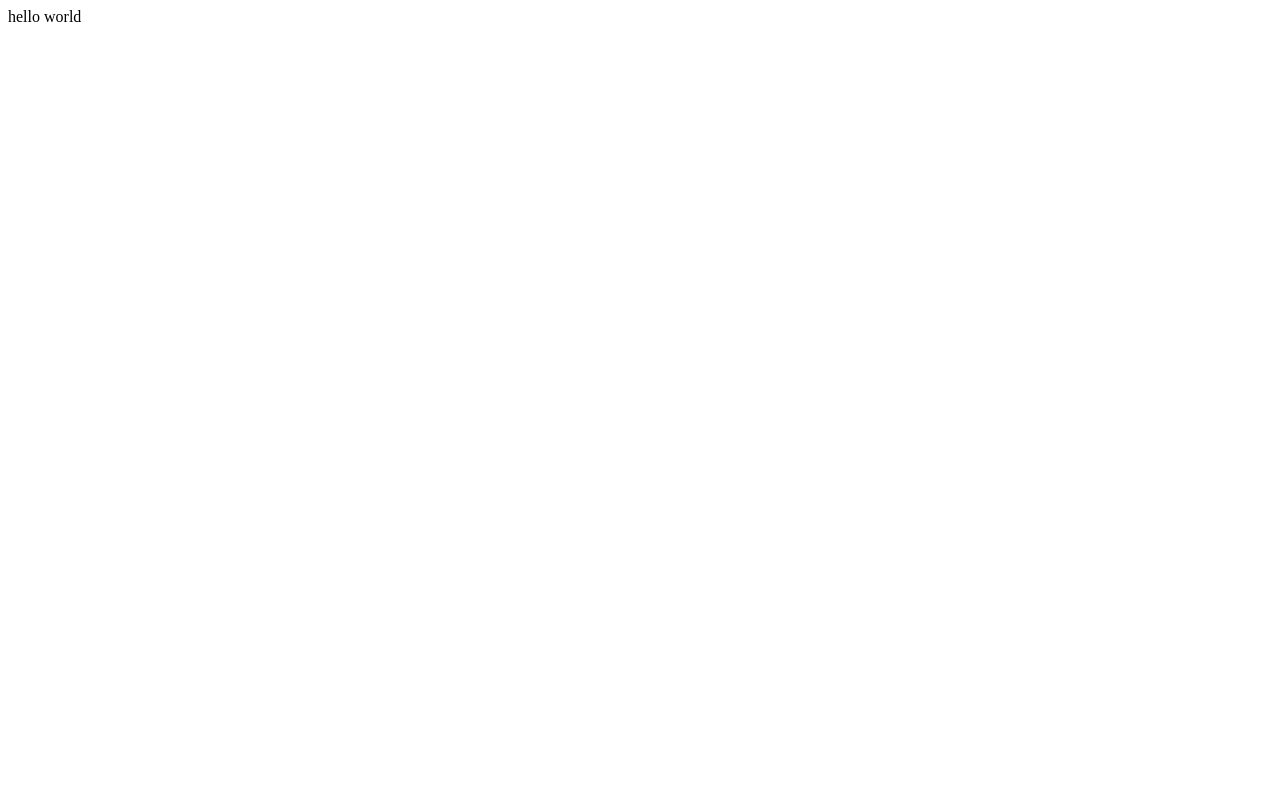
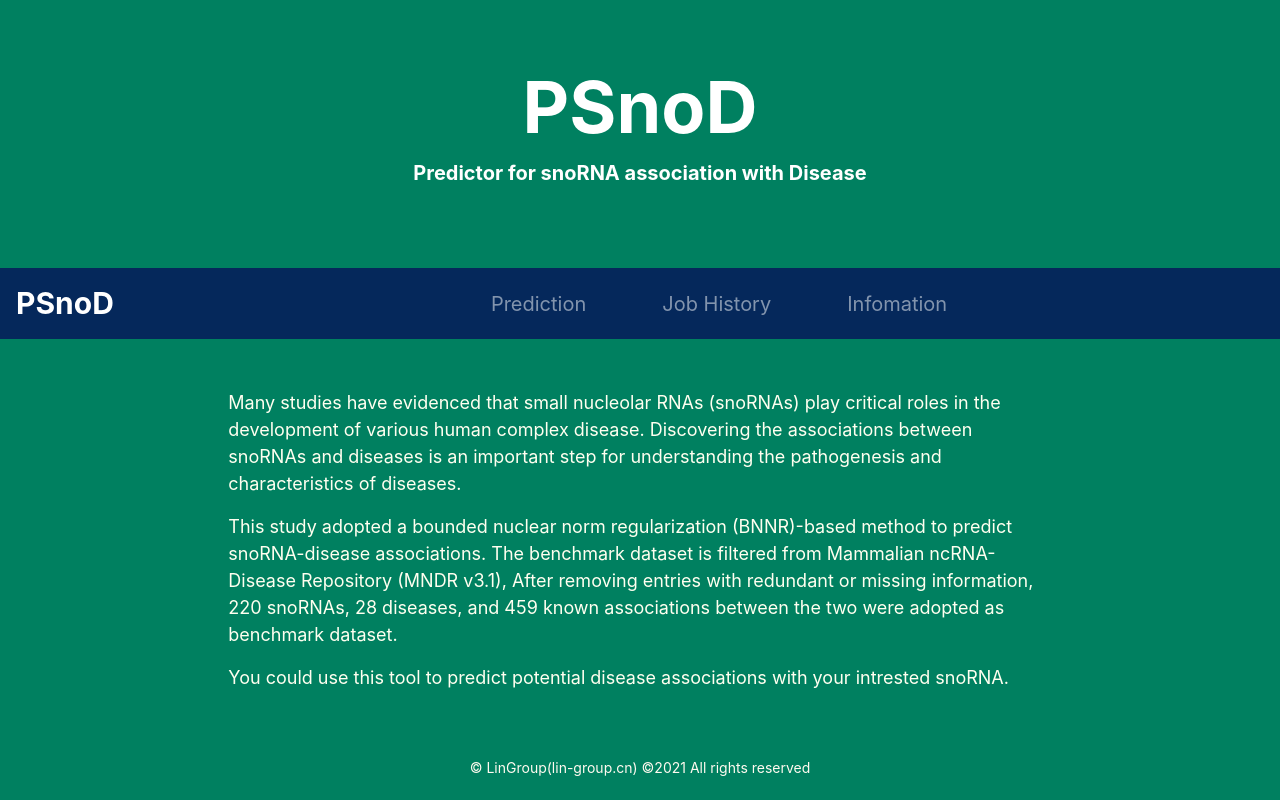
Before and after one commit to Hql1998/PSnoD_webserver, a Flask app: page / in a window 1280 px wide. Before the commit the page is almost empty. Run offline with Flask 2, Linux system fonts and the light colour scheme; some libraries are stand-ins or nearby versions.

Commit message:
created my homepage

```diff
--- a/main.py
+++ b/main.py
@@ -1,7 +1,9 @@
+import sys
+import os
+
 from flask import Flask
 from flask_sqlalchemy import SQLAlchemy, Model
-import sys
-import os
+from flask_bootstrap import Bootstrap
 
 app = Flask(__name__)
 
@@ -12,7 +14,8 @@ else:  # 否则使用四个斜线
     prefix = 'sqlite:////'
 app.config["SQLALCHEMY_DATABASE_URI"] = prefix + os.path.join(app.root_path, "database.db")
 app.config["SQLALCHEMY_TRACK_MODIFICATIONS"] = False
-
+app.config["SECRET_KEY"]=b"_5#y2LF4#d\xe9X\x00\xbe~Uq\xebX\xae\x81\x1fs\t\xb4\x99\xa3\x87\xec]/"
+bootstrap = Bootstrap(app)
 db = SQLAlchemy(app)
 
 import views
--- a/static/css/main.css
+++ b/static/css/main.css
@@ -0,0 +1,43 @@
+body{
+    background-color: rgb(0,128,96);
+}
+#navbar {
+    background-color: #05285B;/*#05285B #5cdb95 rgb(0,128,96)     border: 1px solid #5cdb95;*/
+    text-align: center;
+    position: sticky;
+    z-index: 4;
+
+}
+.navbar-brand {
+    font-size: 30px;
+    font-weight: bold;
+}
+.nav-link{
+    font-size: 20px;
+    margin-left: 30px;
+    margin-right: 30px;
+}
+.navbar-nav{
+    position: relative;
+    left: -55px;
+}
+.jumbotron {
+    background-color: rgb(0,128,96);/*#05386B;#5cdb95;*/
+    color: white;
+    margin: 0px;
+}
+.jumbotron h1, .jumbotron p{
+    font-weight: bold;
+}
+footer small{
+    color: #FFFAF0;
+    text-align: center;
+}
+.intro-text{
+    margin: 50px 0px;
+    color: Ivory;
+    font-size: 18px;
+}
+.intro-text a{
+    color: Ivory;
+}
--- /dev/null
+++ b/templates/base.html
@@ -0,0 +1,39 @@
+<!doctype html>
+<html lang="en">
+<head>
+  <meta charset="UTF-8">
+  <meta name="viewport" content="width=device-width, initial-scale=1, shrink-to-fit=no">
+  <title>{{ page_title }}</title>
+  <link rel="icon" href="{{ url_for('.static', filename='img/icon.png') }}">
+  {{ bootstrap.load_css() }}
+  <link rel="stylesheet" href="{{ url_for('.static', filename='css/main.css') }}">
+</head>
+
+<body>
+<div class="container-fluid">
+  {% block jumbotron %}
+  {% endblock %}
+  <nav class="row navbar navbar-expand-lg navbar-dark" id="navbar">
+    <a class="nav-item navbar-brand" href="/">PSnoD</a>
+    <button class="navbar-toggler" type="button" data-toggle="collapse" data-target="#navbarNavAltMarkup" aria-controls="navbarNavAltMarkup" aria-expanded="false" aria-label="Toggle navigation">
+      <span class="navbar-toggler-icon"></span>
+    </button>
+    <div class="collapse navbar-collapse" id="navbarNavAltMarkup">
+      <div class="navbar-nav mx-auto col-4">
+        <a class="nav-item text-nowrap nav-link" href="/">Prediction<span class="sr-only">(current)</span></a>
+        <a class="nav-item text-nowrap nav-link" href="#">Job History</a>
+        <a class="nav-item text-nowrap nav-link" href="#">Infomation</a>
+      </div>
+    </div>
+  </nav>
+  {% block content %}
+  {% endblock %}
+  <footer class="row">
+    <small class="col-3 col-sm-7 mx-auto">&copy; LinGroup(lin-group.cn) &copy;2021 All rights reserved</small>
+  </footer>
+
+</div>
+{{ bootstrap.load_js() }}
+
+</body>
+</html>
--- a/templates/index.html
+++ b/templates/index.html
@@ -1,9 +1,30 @@
-<!DOCTYPE html>
-<html>
-    <head>
-        <title>me, hql</title>
-    </head>
-    <body>
-        <h1>hello world</h1>
-    </body>
-</html>
+{% extends "base.html" %}
+
+{% block jumbotron %}
+<div class="jumbotron jumbotron-fluid text-center">
+  <h1 class="display-3">PSnoD</h1>
+  <p class="lead">Predictor for snoRNA association with Disease</p>
+</div>
+{% endblock %}
+
+
+{% block content %}
+<div class="row">
+  <div class="col-8 mx-auto intro-text">
+    <p >
+      Many studies have evidenced that small nucleolar RNAs (snoRNAs) play critical roles in the development of various human complex disease.
+      Discovering the associations between snoRNAs and diseases is an important step for understanding the pathogenesis and characteristics of diseases.
+    </p>
+    <p>
+      This study adopted a bounded nuclear norm regularization (BNNR)-based method to predict snoRNA-disease associations.
+      The benchmark dataset is filtered from Mammalian ncRNA-Disease Repository (<a href="http://www.rna-society.org/mndr/">MNDR</a> v3.1),
+      After removing entries with redundant or missing information, 220 snoRNAs, 28 diseases,
+      and 459 known associations between the two were adopted as benchmark dataset.
+    </p>
+    <p>
+      You could use this tool to predict potential disease associations with your intrested snoRNA.
+    </p>
+  </div>
+
+</div>
+{% endblock %}
--- a/views.py
+++ b/views.py
@@ -1,5 +1,10 @@
 from main import app
+from flask import render_template
 
 @app.route("/")
 def index():
-    return "hello world"
+    return render_template("index.html", page_title="PSnoD")
+
+@app.route("/predict")
+def predict():
+    return render_template("predict.html", page_tiel="PSnoD predict")
```
Also changed, not shown: static/img/icon.png (added), 3 other files.
